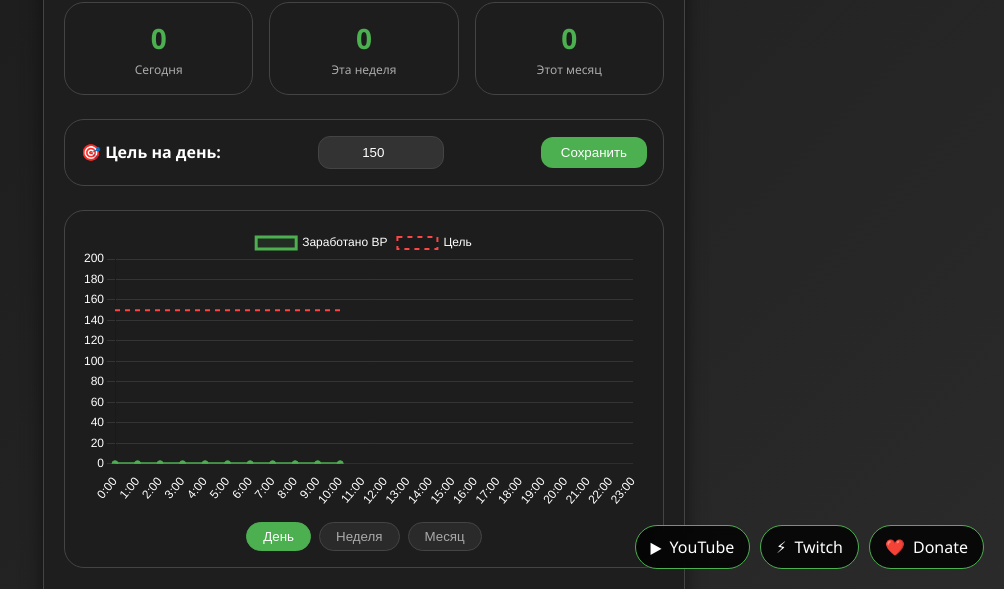
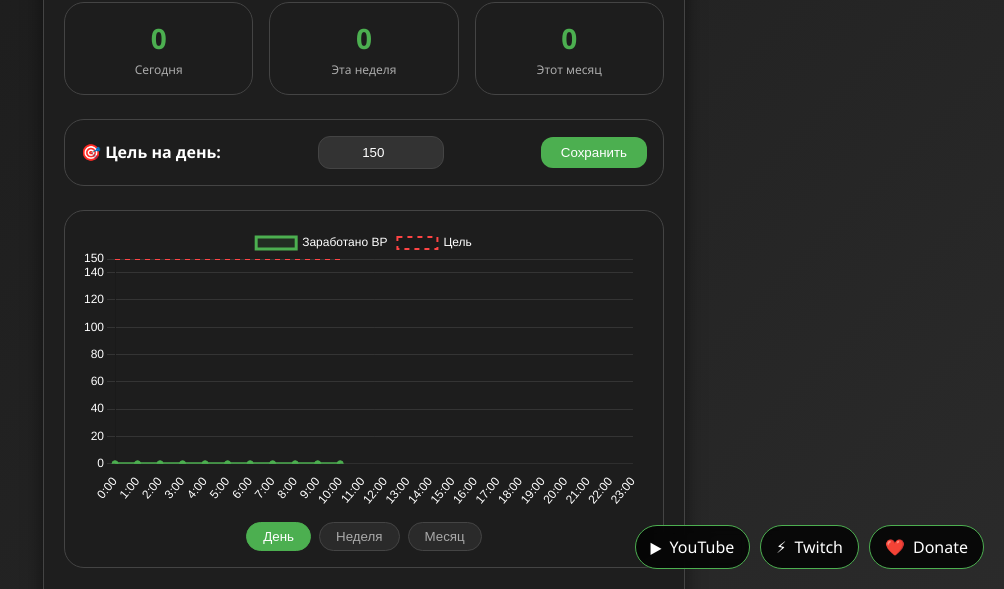
Before and after one commit to Vas1ks/BP-list, a plain HTML site: page index.html in a window 1280 px wide. Both pictures are taken after a click on the button "👤 Профиль". Shown: the part 211-800 px from the top of the page, without its empty margins (276-1280 px from the left). Drawn offline with nearby package versions, Linux system fonts and the light colour scheme.

Commit message:
Update index.html
фикс полосы

```diff
--- a/index.html
+++ b/index.html
@@ -1101,34 +1101,36 @@
         }
 
         // ==================== Статистика из выполненных задач ====================
-        function calculateBPStats() {
-            let multiplier = 1;
-            if (x2Active) multiplier *= 2;
-            if (vipActive) multiplier *= 2;
-
-            let todayTotal = 0, weekTotal = 0, monthTotal = 0;
-            const now = new Date();
-            const todayKey = `${now.getFullYear()}-${now.getMonth()+1}-${now.getDate()}`;
-
+        function calculateTotalBP() {
+            let total = 0;
             chapters.forEach(ch => {
                 if (ch.hidden) return;
                 ch.tasks.forEach(t => {
                     if (t.hidden) return;
-                    let bp = 0;
                     if (t.isAccumulative && t.count) {
-                        if (t.current > 0) bp = t.current * t.bpValue;
+                        if (t.current > 0) total += t.current * t.bpValue;
                     } else if (t.count) {
-                        if (t.current >= t.count) bp = t.bpValue;
+                        if (t.current >= t.count) total += t.bpValue;
                     } else {
-                        if (t.done) bp = t.bpValue;
+                        if (t.done) total += t.bpValue;
                     }
-                    bp *= multiplier;
-
-                    todayTotal += bp;
-                    weekTotal += bp;
-                    monthTotal += bp;
                 });
             });
+            let multiplier = 1;
+            if (x2Active) multiplier *= 2;
+            if (vipActive) multiplier *= 2;
+            return total * multiplier;
+        }
+
+        function calculateBPStats() {
+            let todayTotal = 0, weekTotal = 0, monthTotal = 0;
+            const totalBP = calculateTotalBP();
+
+            // Для демонстрации показываем одинаковые значения
+            // В будущем можно добавить историю по датам
+            todayTotal = totalBP;
+            weekTotal = totalBP;
+            monthTotal = totalBP;
 
             return { todayTotal, weekTotal, monthTotal };
         }
@@ -1150,7 +1152,7 @@
         function updateChart() {
             const period = document.querySelector('.period-btn.active')?.dataset.period || 'day';
             let labels = [], data = [], goalData = [];
-            const stats = calculateBPStats();
+            const totalBP = calculateTotalBP();
             const now = new Date();
 
             if (period === 'day') {
@@ -1158,9 +1160,10 @@
                 const currentHour = now.getHours();
                 for (let i = 0; i <= 23; i++) {
                     labels.push(i + ':00');
-                    // Показываем прогресс до текущего часа
                     if (i <= currentHour) {
-                        data.push(stats.todayTotal);
+                        // Показываем накопленный BP до текущего часа
+                        const progress = totalBP * (i / (currentHour || 1));
+                        data.push(Math.min(progress, totalBP));
                         goalData.push(dailyGoal);
                     } else {
                         data.push(null);
@@ -1173,17 +1176,23 @@
                     const day = new Date(now);
                     day.setDate(now.getDate() - i);
                     labels.push(day.toLocaleDateString('ru-RU', { weekday: 'short' }));
-                    data.push(stats.weekTotal);
+                    // Распределяем BP по дням равномерно
+                    const progress = totalBP * (7 - i) / 7;
+                    data.push(Math.min(progress, totalBP));
                     goalData.push(dailyGoal);
                 }
             } else {
                 // 30 дней месяца
                 for (let i = 29; i >= 0; i--) {
                     labels.push(i + 1);
-                    data.push(stats.monthTotal);
+                    // Распределяем BP по дням равномерно
+                    const progress = totalBP * (30 - i) / 30;
+                    data.push(Math.min(progress, totalBP));
                     goalData.push(dailyGoal);
                 }
             }
+
+            const maxValue = Math.max(dailyGoal, totalBP, 100);
 
             if (bpChart) bpChart.destroy();
             const ctx = document.getElementById('bpChart').getContext('2d');
@@ -1222,7 +1231,7 @@
                         y: {
                             beginAtZero: true,
                             min: 0,
-                            max: Math.max(dailyGoal + 50, 100),
+                            max: maxValue,
                             grid: { color: 'rgba(255,255,255,0.1)' },
                             ticks: { color: getComputedStyle(document.body).getPropertyValue('--text-color') }
                         },
@@ -1283,28 +1292,6 @@
                 <span>${maxForPeriod} BP</span><br>
                 <small style="font-size: 12px;">Максимально за этот срок вы сможете заработать: ${maxForPeriod} BP</small>
             `;
-        }
-
-        // ==================== BP и бонусы ====================
-        function calculateTotalBP() {
-            let total = 0;
-            chapters.forEach(ch => {
-                if (ch.hidden) return;
-                ch.tasks.forEach(t => {
-                    if (t.hidden) return;
-                    if (t.isAccumulative && t.count) {
-                        if (t.current > 0) total += t.current * t.bpValue;
-                    } else if (t.count) {
-                        if (t.current >= t.count) total += t.bpValue;
-                    } else {
-                        if (t.done) total += t.bpValue;
-                    }
-                });
-            });
-            let multiplier = 1;
-            if (x2Active) multiplier *= 2;
-            if (vipActive) multiplier *= 2;
-            return total * multiplier;
         }
 
         function updateBPCounter() {
```
